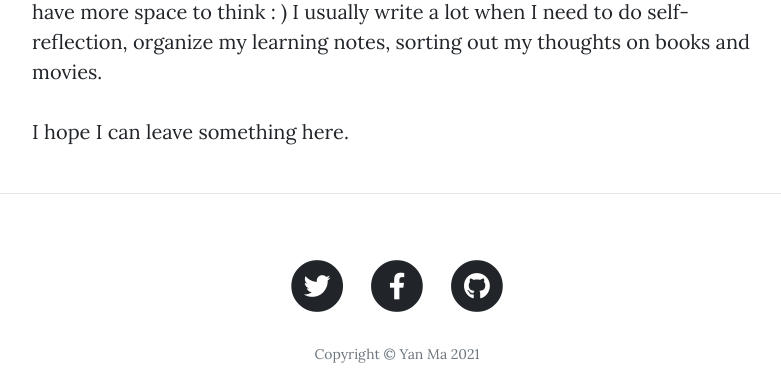
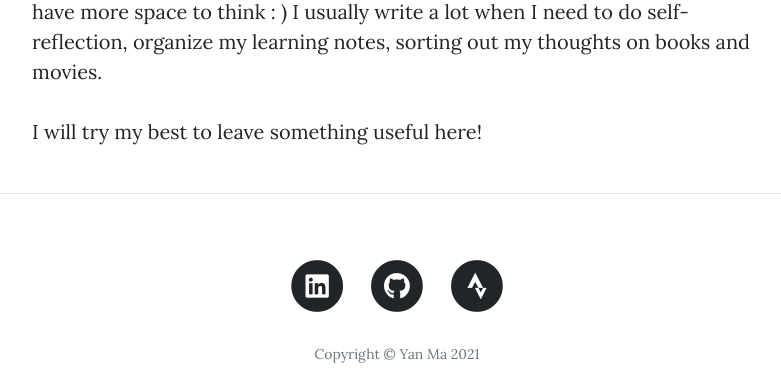
Before and after one commit to dada0804/My-Blog, a Flask app: page /about in a window 1280 px wide. Shown: the part 1586-1975 px from the top of the page, without its empty margins (243-1024 px from the left). Run offline with Flask 2, Linux system fonts and the light colour scheme; some libraries are stand-ins or nearby versions.

Commit message:
update contact_me.php

```diff
--- a/templates/about.html
+++ b/templates/about.html
@@ -32,7 +32,7 @@
         <h3>I love writing.</h3>
         <p>I am probably the only reader of my articles. I don't even want to call them articles because it is just mumbo-jumbo for others.</p>
         <p>For me, I just need to clean my thoughts by pouring them into words so that I have more space to think : ) I usually write a lot when I need to do self-reflection, organize my learning notes, sorting out my thoughts on books and movies. </p>
-          <p>I hope I can leave something here.</p>
+          <p>I will try my best to leave something useful here!</p>
       </div>
     </div>
   </div>
--- a/templates/footer.html
+++ b/templates/footer.html
@@ -4,27 +4,28 @@
       <div class="row">
         <div class="col-lg-8 col-md-10 mx-auto">
           <ul class="list-inline text-center">
+
             <li class="list-inline-item">
-              <a href="#">
+              <a href="https://www.linkedin.com/in/mayan1015/">
                 <span class="fa-stack fa-lg">
                   <i class="fas fa-circle fa-stack-2x"></i>
-                  <i class="fab fa-twitter fa-stack-1x fa-inverse"></i>
+                  <i class="fab fa-linkedin fa-stack-1x fa-inverse"></i>
                 </span>
               </a>
             </li>
             <li class="list-inline-item">
-              <a href="#">
+              <a href="https://github.com/dada0804">
                 <span class="fa-stack fa-lg">
                   <i class="fas fa-circle fa-stack-2x"></i>
-                  <i class="fab fa-facebook-f fa-stack-1x fa-inverse"></i>
+                  <i class="fab fa-github fa-stack-1x fa-inverse"></i>
                 </span>
               </a>
             </li>
-            <li class="list-inline-item">
-              <a href="#">
+             <li class="list-inline-item">
+              <a href="https://www.strava.com/dashboard">
                 <span class="fa-stack fa-lg">
                   <i class="fas fa-circle fa-stack-2x"></i>
-                  <i class="fab fa-github fa-stack-1x fa-inverse"></i>
+                  <i class="fab fa-strava fa-stack-1x fa-inverse"></i>
                 </span>
               </a>
             </li>
```
